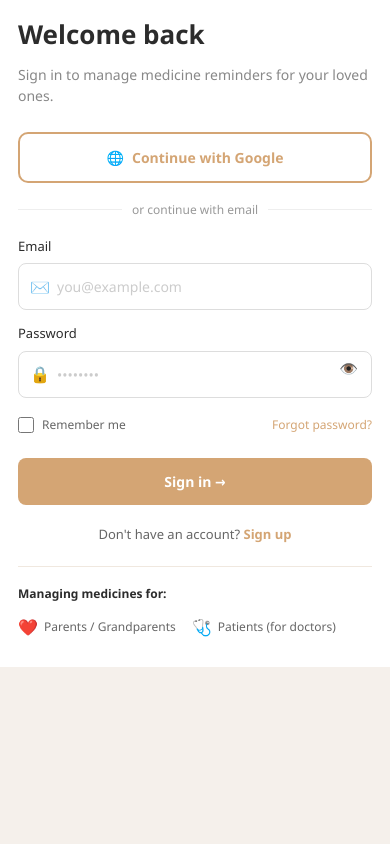
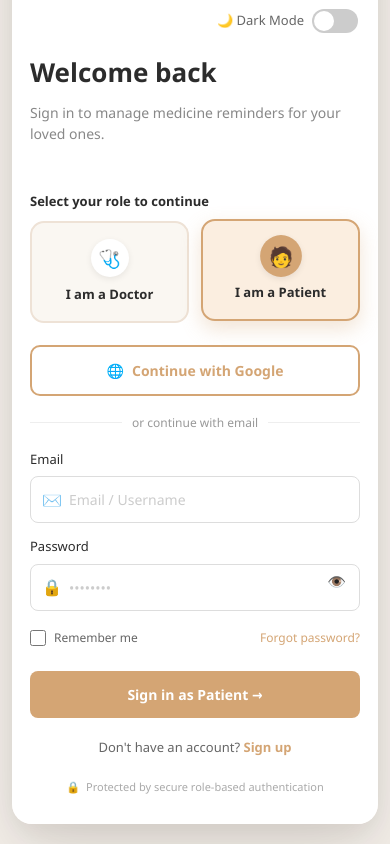
Before and after one commit to PrRj06/MedRemind, a React app in the folder frontend/: page / in a window 390 px wide. Shown: the part 984-1828 px from the top of the page. Before the commit the page ends 1651 px from the top, so only its background shows below. Built offline with nearby package versions, Linux system fonts and the light colour scheme; the HTML template or start-up script is replaced by a standard one.

Commit message:
Added Doctor/Patient Login

```diff
--- a/frontend/src/pages/Login.css
+++ b/frontend/src/pages/Login.css
@@ -17,14 +17,25 @@ body{
     min-height: 100svh;
     display:flex;
     justify-content:center;
+    align-items:center;
     background: #f5f0eb;
+    padding: 40px 16px;
 }
 
 .container{
     display:flex;
     width:100%;
     max-width:1440px;
-    min-height:100svh;
+    min-height:min(820px, 100svh);
+    border-radius:28px;
+    overflow:hidden;
+    box-shadow: 0 30px 70px rgba(44,32,20,0.14), 0 8px 24px rgba(44,32,20,0.06);
+    animation: fadeInUp 0.5s ease both;
+}
+
+@keyframes fadeInUp{
+    from{ opacity:0; transform:translateY(18px); }
+    to{ opacity:1; transform:translateY(0); }
 }
 
 .left{
@@ -269,6 +280,85 @@ body{
     line-height:1.5;
 }
 
+.roleSelector{
+    margin: 22px 0;
+}
+
+.roleLabel{
+    font-size: 13px;
+    font-weight: 600;
+    color: #2c2c2c;
+    margin-bottom: 10px;
+}
+
+.roleGrid{
+    display:grid;
+    grid-template-columns:1fr 1fr;
+    gap:12px;
+}
+
+.roleCard{
+    display:flex;
+    flex-direction:column;
+    align-items:center;
+    gap:8px;
+    padding:16px 10px;
+    border:2px solid #eee2d6;
+    border-radius:14px;
+    background:#faf7f2;
+    cursor:pointer;
+    transition: transform 0.25s ease, box-shadow 0.25s ease, border-color 0.25s ease, background 0.25s ease;
+}
+
+.roleCard:hover{
+    transform: translateY(-3px);
+    box-shadow: 0 8px 20px rgba(212,165,116,0.2);
+    border-color:#e8cfa8;
+}
+
+.roleCard .roleIcon{
+    width:38px;
+    height:38px;
+    border-radius:50%;
+    display:flex;
+    align-items:center;
+    justify-content:center;
+    font-size:18px;
+    background:white;
+    box-shadow: 0 2px 6px rgba(0,0,0,0.08);
+    transition: all 0.25s ease;
+}
+
+.roleCard .roleName{
+    font-size: 13px;
+    font-weight: 600;
+    color: #2c2c2c;
+}
+
+.roleCard.active{
+    border-color:#d4a574;
+    background:#fbeee0;
+    box-shadow: 0 8px 20px rgba(212,165,116,0.3);
+    transform: translateY(-2px);
+}
+
+.roleCard.active .roleIcon{
+    background:#d4a574;
+    color:white;
+    transform: scale(1.1);
+}
+
+.trustBadge{
+    margin-top: 22px;
+    text-align:center;
+    font-size: 11px;
+    color:#aaa;
+    display:flex;
+    align-items:center;
+    justify-content:center;
+    gap:6px;
+}
+
 .googleBtn{
     width:100%;
     padding:14px;
@@ -288,7 +378,8 @@ body{
 
 .googleBtn:hover{
     background:#faf7f2;
-    box-shadow: 0 2px 8px rgba(212, 165, 116, 0.15);
+    box-shadow: 0 6px 16px rgba(212, 165, 116, 0.2);
+    transform: translateY(-2px);
 }
 
 .orText{
@@ -420,7 +511,8 @@ body{
 
 .loginBtn:hover{
     background: #c49563;
-    box-shadow: 0 4px 12px rgba(212, 165, 116, 0.3);
+    box-shadow: 0 8px 20px rgba(212, 165, 116, 0.35);
+    transform: translateY(-2px);
 }
 
 .loginBtn:active{
@@ -575,6 +667,35 @@ input:focus-visible,
 .container.dark .darkModeToggle{
     color:#9fb0bb;
 }
+.container.dark .roleLabel{
+    color:#e6eef6;
+}
+.container.dark .roleCard{
+    background:#06202b;
+    border-color:#14323c;
+}
+.container.dark .roleCard .roleName{
+    color:#e6eef6;
+}
+.container.dark .roleCard .roleIcon{
+    background:#0b1620;
+}
+.container.dark .roleCard:hover{
+    border-color:#f6c77b;
+    box-shadow: 0 8px 20px rgba(246,199,123,0.15);
+}
+.container.dark .roleCard.active{
+    border-color:#f6c77b;
+    background:rgba(246,199,123,0.1);
+    box-shadow: 0 8px 20px rgba(246,199,123,0.25);
+}
+.container.dark .roleCard.active .roleIcon{
+    background:#f6c77b;
+    color:#071126;
+}
+.container.dark .trustBadge{
+    color:#5c6b76;
+}
 
 
 @media (max-width: 1280px){
@@ -586,7 +707,8 @@ input:focus-visible,
 }
 
 @media (max-width: 860px){
-    .container{ flex-direction:column; max-width:640px; margin:0 auto; }
+    .page{ padding:20px 12px; }
+    .container{ flex-direction:column; max-width:640px; margin:0 auto; border-radius:20px; }
     .left, .right{ flex:none; width:100%; max-width:none; min-width:0; }
     .left{ gap:28px; }
     .right{ padding-top:72px; }
--- a/frontend/src/pages/Signup.jsx
+++ b/frontend/src/pages/Signup.jsx
@@ -3,6 +3,7 @@ import { useState } from "react";
 import logo from "../assests/unnamed.png";
 
 function Signup({ onSwitchToLogin }) {
+  const [role, setRole] = useState("patient");
   const [fullName, setFullName] = useState("");
   const [email, setEmail] = useState("");
   const [password, setPassword] = useState("");
@@ -108,6 +109,40 @@ function Signup({ onSwitchToLogin }) {
             ones.
           </p>
 
+          <div className="roleSelector">
+            <p className="roleLabel">Select your role to continue</p>
+            <div
+              className="roleGrid"
+              role="radiogroup"
+              aria-label="Select your role"
+            >
+              <button
+                type="button"
+                role="radio"
+                aria-checked={role === "doctor"}
+                className={`roleCard ${role === "doctor" ? "active" : ""}`}
+                onClick={() => setRole("doctor")}
+              >
+                <span className="roleIcon" aria-hidden="true">
+                  🩺
+                </span>
+                <span className="roleName">I am a Doctor</span>
+              </button>
+              <button
+                type="button"
+                role="radio"
+                aria-checked={role === "patient"}
+                className={`roleCard ${role === "patient" ? "active" : ""}`}
+                onClick={() => setRole("patient")}
+              >
+                <span className="roleIcon" aria-hidden="true">
+                  🧑
+                </span>
+                <span className="roleName">I am a Patient</span>
+              </button>
+            </div>
+          </div>
+
           <button type="button" className="googleBtn">
             <span aria-hidden="true">🌐</span> Continue with Google
           </button>
@@ -202,7 +237,7 @@ function Signup({ onSwitchToLogin }) {
             </div>
 
             <button type="submit" className="loginBtn">
-              Create account →
+              Create {role === "doctor" ? "Doctor" : "Patient"} Account →
             </button>
           </form>
 
@@ -213,18 +248,9 @@ function Signup({ onSwitchToLogin }) {
             </button>
           </p>
 
-          <div className="usageInfo">
-            <strong>Managing medicines for:</strong>
-            <div className="usageTypes">
-              <div className="usageType">
-                <span className="icon">❤️</span>
-                <span className="label">Parents / Grandparents</span>
-              </div>
-              <div className="usageType">
-                <span className="icon">🩺</span>
-                <span className="label">Patients (for doctors)</span>
-              </div>
-            </div>
+          <div className="trustBadge">
+            <span aria-hidden="true">🔒</span>
+            Protected by secure role-based authentication
           </div>
         </div>
       </div>
--- a/frontend/src/pages/login.jsx
+++ b/frontend/src/pages/login.jsx
@@ -3,6 +3,7 @@ import { useState } from "react";
 import logo from "../assests/unnamed.png";
 
 function Login({ onSwitchToSignup }) {
+  const [role, setRole] = useState("patient");
   const [email, setEmail] = useState("");
   const [password, setPassword] = useState("");
   const [showPassword, setShowPassword] = useState(false);
@@ -110,6 +111,40 @@ function Login({ onSwitchToSignup }) {
             Sign in to manage medicine reminders for your loved ones.
           </p>
 
+          <div className="roleSelector">
+            <p className="roleLabel">Select your role to continue</p>
+            <div
+              className="roleGrid"
+              role="radiogroup"
+              aria-label="Select your role"
+            >
+              <button
+                type="button"
+                role="radio"
+                aria-checked={role === "doctor"}
+                className={`roleCard ${role === "doctor" ? "active" : ""}`}
+                onClick={() => setRole("doctor")}
+              >
+                <span className="roleIcon" aria-hidden="true">
+                  🩺
+                </span>
+                <span className="roleName">I am a Doctor</span>
+              </button>
+              <button
+                type="button"
+                role="radio"
+                aria-checked={role === "patient"}
+                className={`roleCard ${role === "patient" ? "active" : ""}`}
+                onClick={() => setRole("patient")}
+              >
+                <span className="roleIcon" aria-hidden="true">
+                  🧑
+                </span>
+                <span className="roleName">I am a Patient</span>
+              </button>
+            </div>
+          </div>
+
           <button type="button" className="googleBtn">
             <span aria-hidden="true">🌐</span> Continue with Google
           </button>
@@ -127,7 +162,7 @@ function Login({ onSwitchToSignup }) {
                 name="email"
                 type="email"
                 autoComplete="email"
-                placeholder="you@example.com"
+                placeholder="Email / Username"
                 value={email}
                 onChange={(e) => setEmail(e.target.value)}
                 required
@@ -175,7 +210,7 @@ function Login({ onSwitchToSignup }) {
             </div>
 
             <button type="submit" className="loginBtn">
-              Sign in →
+              Sign in as {role === "doctor" ? "Doctor" : "Patient"} →
             </button>
           </form>
 
@@ -186,18 +221,9 @@ function Login({ onSwitchToSignup }) {
             </button>
           </p>
 
-          <div className="usageInfo">
-            <strong>Managing medicines for:</strong>
-            <div className="usageTypes">
-              <div className="usageType">
-                <span className="icon">❤️</span>
-                <span className="label">Parents / Grandparents</span>
-              </div>
-              <div className="usageType">
-                <span className="icon">🩺</span>
-                <span className="label">Patients (for doctors)</span>
-              </div>
-            </div>
+          <div className="trustBadge">
+            <span aria-hidden="true">🔒</span>
+            Protected by secure role-based authentication
           </div>
         </div>
       </div>
```
